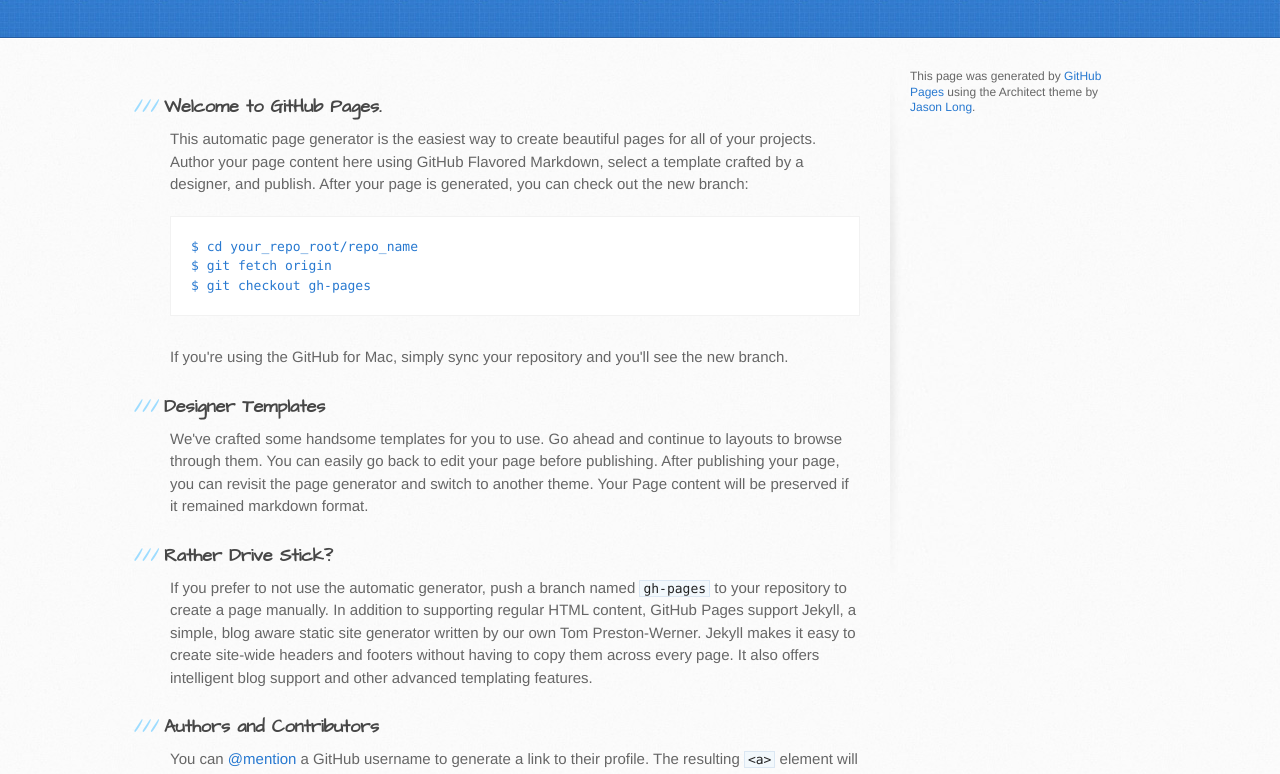
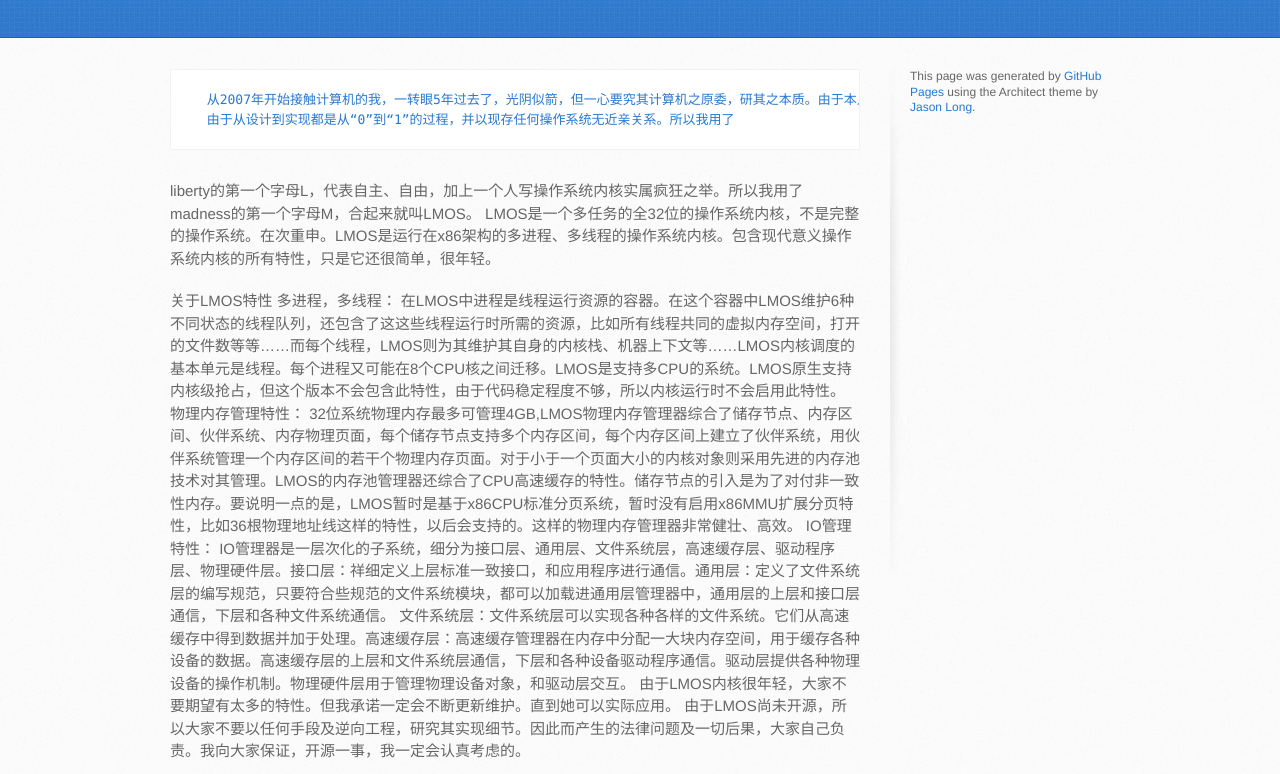
Before and after one commit to lmnos/lmnos.github.com, a plain HTML site: page index.html in a window 1280 px wide. Shown: the part 163-937 px from the top of the page. Drawn offline with Linux system fonts and the light colour scheme.

Commit message:
Replace master branch with page content via GitHub

```diff
--- a/index.html
+++ b/index.html
@@ -28,32 +28,35 @@
     <div id="content-wrapper">
       <div class="inner clearfix">
         <section id="main-content">
-          <h3>Welcome to GitHub Pages.</h3>
-
-<p>This automatic page generator is the easiest way to create beautiful pages for all of your projects. Author your page content here using GitHub Flavored Markdown, select a template crafted by a designer, and publish. After your page is generated, you can check out the new branch:</p>
-
-<pre><code>$ cd your_repo_root/repo_name
-$ git fetch origin
-$ git checkout gh-pages
+          <pre><code>  从2007年开始接触计算机的我，一转眼5年过去了，光阴似箭，但一心要究其计算机之原委，研其之本质。由于本人天资愚钝，数年过去，一无所成。然，本性固执，终于在2011年10月下旬开始了自主操作系统的旅程，一路走来，此中艰辛，自是不必提及。那固执的坚持终究还是让我的OS内核成一雏形。风风火火的赶了差不多一年的路，是该停下了来歇歇脚了。于是有了这第一版的发布，这第一版极其简陋，所以心有顾及，怕贻笑大方，但大凡世间万事，不能一蹴而就。每种设计、每种算法、每个数据结构、每一行代码，都亲自编码，亲自优化，亲自测试，点点滴滴都了然于心。想到这里也就心无顾及了。
+  由于从设计到实现都是从“0”到“1”的过程，并以现存任何操作系统无近亲关系。所以我用了
 </code></pre>
 
-<p>If you're using the GitHub for Mac, simply sync your repository and you'll see the new branch.</p>
+<p>liberty的第一个字母L，代表自主、自由，加上一个人写操作系统内核实属疯狂之举。所以我用了
+madness的第一个字母M，合起来就叫LMOS。
+      LMOS是一个多任务的全32位的操作系统内核，不是完整的操作系统。在次重申。LMOS是运行在x86架构的多进程、多线程的操作系统内核。包含现代意义操作系统内核的所有特性，只是它还很简单，很年轻。</p>
 
-<h3>Designer Templates</h3>
+<p>关于LMOS特性
+      多进程，多线程：
+      在LMOS中进程是线程运行资源的容器。在这个容器中LMOS维护6种不同状态的线程队列，还包含了这这些线程运行时所需的资源，比如所有线程共同的虚拟内存空间，打开的文件数等等……而每个线程，LMOS则为其维护其自身的内核栈、机器上下文等……LMOS内核调度的基本单元是线程。每个进程又可能在8个CPU核之间迁移。LMOS是支持多CPU的系统。LMOS原生支持内核级抢占，但这个版本不会包含此特性，由于代码稳定程度不够，所以内核运行时不会启用此特性。
+      物理内存管理特性：
+      32位系统物理内存最多可管理4GB,LMOS物理内存管理器综合了储存节点、内存区间、伙伴系统、内存物理页面，每个储存节点支持多个内存区间，每个内存区间上建立了伙伴系统，用伙伴系统管理一个内存区间的若干个物理内存页面。对于小于一个页面大小的内核对象则采用先进的内存池技术对其管理。LMOS的内存池管理器还综合了CPU高速缓存的特性。储存节点的引入是为了对付非一致性内存。要说明一点的是，LMOS暂时是基于x86CPU标准分页系统，暂时没有启用x86MMU扩展分页特性，比如36根物理地址线这样的特性，以后会支持的。这样的物理内存管理器非常健壮、高效。
+      IO管理特性：
+      IO管理器是一层次化的子系统，细分为接口层、通用层、文件系统层，高速缓存层、驱动程序层、物理硬件层。接口层：祥细定义上层标准一致接口，和应用程序进行通信。通用层：定义了文件系统层的编写规范，只要符合些规范的文件系统模块，都可以加载进通用层管理器中，通用层的上层和接口层通信，下层和各种文件系统通信。 文件系统层：文件系统层可以实现各种各样的文件系统。它们从高速缓存中得到数据并加于处理。高速缓存层：高速缓存管理器在内存中分配一大块内存空间，用于缓存各种设备的数据。高速缓存层的上层和文件系统层通信，下层和各种设备驱动程序通信。驱动层提供各种物理设备的操作机制。物理硬件层用于管理物理设备对象，和驱动层交互。
+      由于LMOS内核很年轻，大家不要期望有太多的特性。但我承诺一定会不断更新维护。直到她可以实际应用。
+      由于LMOS尚未开源，所以大家不要以任何手段及逆向工程，研究其实现细节。因此而产生的法律问题及一切后果，大家自己负责。我向大家保证，开源一事，我一定会认真考虑的。</p>
 
-<p>We've crafted some handsome templates for you to use. Go ahead and continue to layouts to browse through them. You can easily go back to edit your page before publishing. After publishing your page, you can revisit the page generator and switch to another theme. Your Page content will be preserved if it remained markdown format.</p>
+<p>安装测试
+      安装测试有两种方式，大家可以任选其一：
+      （1）虚拟机中安装。
+      （2）物理机中安装。
+      虚拟机中安装，我推荐大家使用这种方式，这样既不需要另的一块空硬盘，也不需要大家的宿主操作系统是LINUX。大家首先确保你的宿主操作系统中安装有Oracle VM VirtualBox 虚拟机软件。如果没有请大家自行下载相关操作系统版本的Oracle VM VirtualBox并安好。安装好后，先新建个虚拟机，然后下载（点此下载）本人提供的虚拟机硬盘镜像。并挂载在虚拟机上，启动虚拟机即可运行LMOS。由于本人提供的是VDI格式的硬盘镜像，所以大家必须安装Oracle VM VirtualBox虚拟机。
+      物理机中安装，非专业人士不推荐使用。首先大家找一块空白硬盘，我用的一块160GB的希捷硬盘。本人严重提醒，请大家确保，请大家在次确保，这块硬盘中没任何重要数据，LMOS会清除这块硬盘上的分区表和所有数据。请大家务必注意！！！！大家把这块硬盘连接在计算机主板上的SATA接口（一搬主板最少有两个SATA接口）。接好之后，这时你的计算机上一定了两块硬盘，并且是这样的，一块空白硬盘用于测试，一块硬盘中安装有linux操作系统并且能启动运行你的计算机。这一切准备好之后，就启动你的另一块硬盘上的linux操作系统。linux系统启动之后在 /dev/sd（x） 这个“x”代表a、b，例如你的计算机中有两硬盘的化，你一定能发现 /dev/sda ，/dev/sdb，这两个分别代表两块硬盘的设备文件。到这里一切正常的化，大家就可以下载（点此下载）本人提供的内核文件包，解压后会得到4个文件：lmhdboot.bin、lmosldr.bin、lmoskrnl.bin、Makefile。然后打开Makefile文件，按照文件中的注释说明，根据自己的计算机硬件环境，修改相关的参数宏。然后保存Makefile文件。确保这连串的操作没有任何差错之后，执行make命令。执行成功之后，请重启计算机进入BIOS设置从先前连接的那块空白硬盘最先启动就OK了。
+      最后说句大话，大家不要见笑：弘扬民族基础软件产业，从大家开始，也从我开始！！</p>
 
-<h3>Rather Drive Stick?</h3>
-
-<p>If you prefer to not use the automatic generator, push a branch named <code>gh-pages</code> to your repository to create a page manually. In addition to supporting regular HTML content, GitHub Pages support Jekyll, a simple, blog aware static site generator written by our own Tom Preston-Werner. Jekyll makes it easy to create site-wide headers and footers without having to copy them across every page. It also offers intelligent blog support and other advanced templating features.</p>
-
-<h3>Authors and Contributors</h3>
-
-<p>You can <a href="https://github.com/blog/821" class="user-mention">@mention</a> a GitHub username to generate a link to their profile. The resulting <code>&lt;a&gt;</code> element will link to the contributor's GitHub Profile. For example: In 2007, Chris Wanstrath (<a href="https://github.com/defunkt" class="user-mention">@defunkt</a>), PJ Hyett (<a href="https://github.com/pjhyett" class="user-mention">@pjhyett</a>), and Tom Preston-Werner (<a href="https://github.com/mojombo" class="user-mention">@mojombo</a>) founded GitHub.</p>
-
-<h3>Support or Contact</h3>
-
-<p>Having trouble with Pages? Check out the documentation at <a href="http://help.github.com/pages">http://help.github.com/pages</a> or contact <a href="mailto:support@github.com">support@github.com</a> and we’ll help you sort it out.</p>
+<p>LMOS下载地址：
+      LMOS内核包下载。
+      LMOS虚拟硬盘镜像下载。</p>
         </section>
 
         <aside id="sidebar">
```
Also changed, not shown: params.json (+1 -1 lines).
